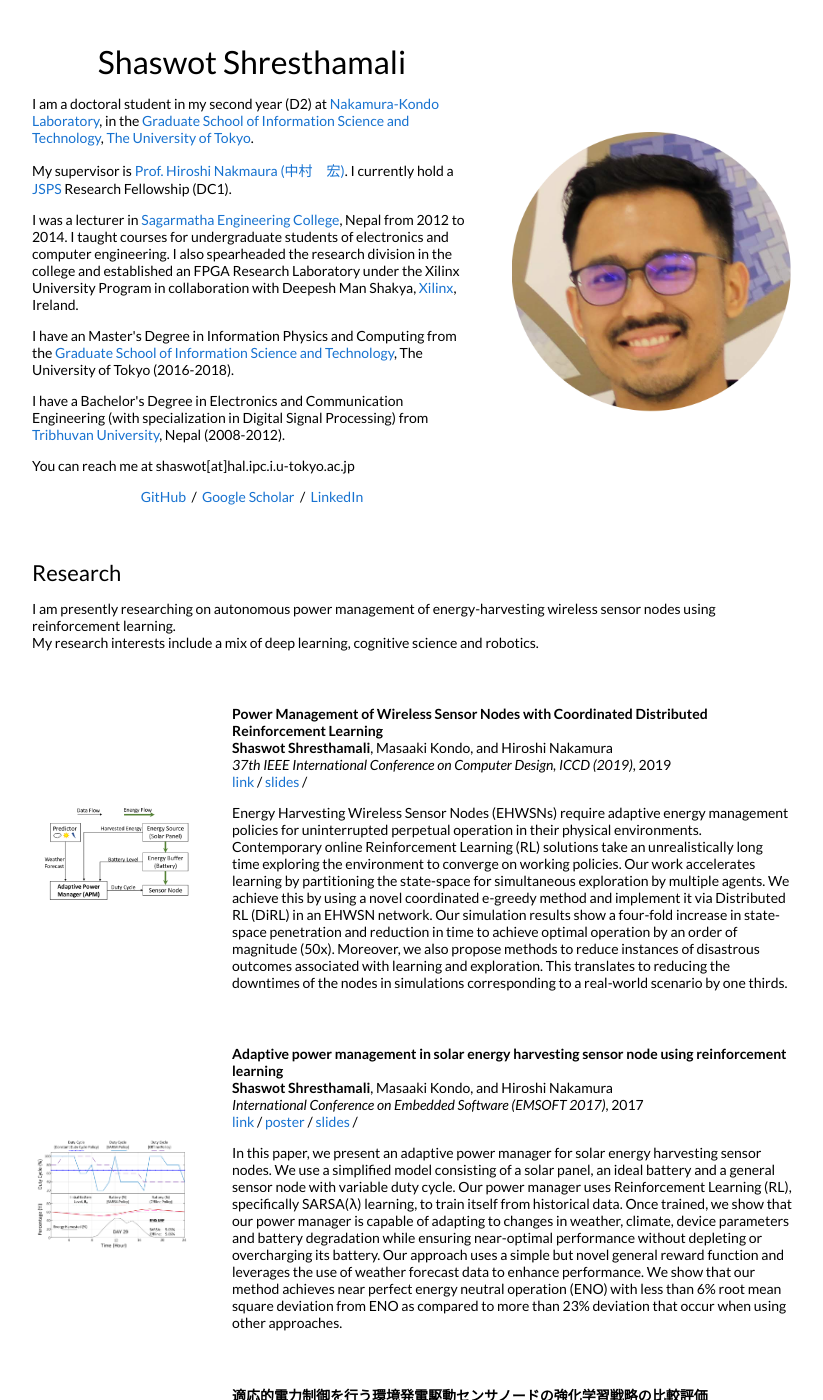
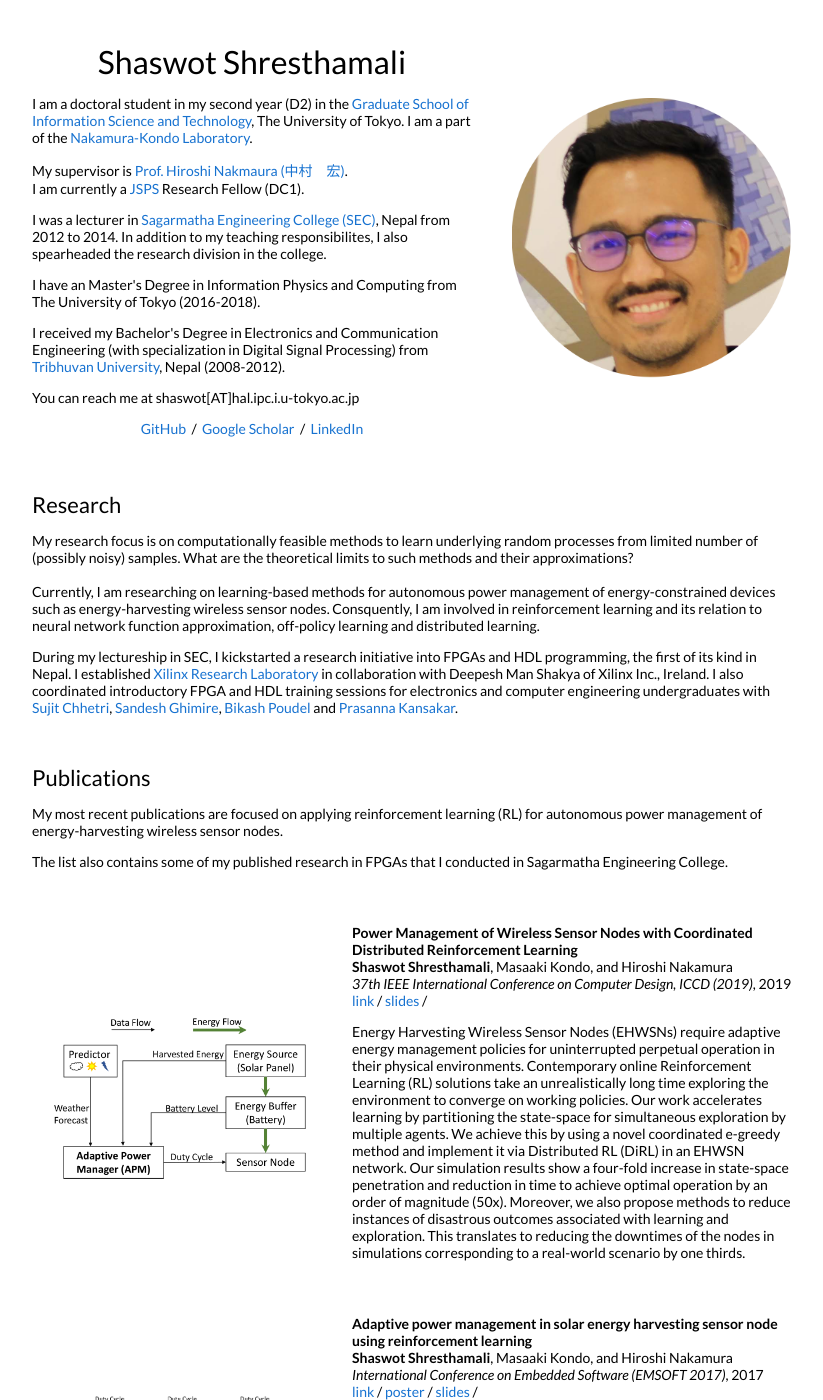
Before and after one commit to shaswot/shaswot.github.io, a Jekyll site: the page built from _posts/2019-11-17-iccd2019.markdown, in a window 1280 px wide and 1400 px high. Shown: the whole window, without its empty margins (228-1051 px from the left). Built offline with Jekyll 4.4.1, drawn with Linux system fonts in a browser that asks for light colours; some of the changed text lies outside the part shown.

Commit message:
update mar-26

```diff
--- a/_layouts/default.html
+++ b/_layouts/default.html
@@ -27,31 +27,32 @@
               <h1>
                 Shaswot Shresthamali
               </h1>
-              <p>I am a doctoral student in my second year (D2) at <a href="http://www.hal.ipc.i.u-tokyo.ac.jp/index-e.html">Nakamura-Kondo Laboratory</a>,
-                in the <a href="https://www.i.u-tokyo.ac.jp/index_e.shtml">Graduate School of Information Science and Technology</a>,
-                <a href="https://www.u-tokyo.ac.jp/en/index.html">The University of Tokyo</a>.
+              <p>I am a doctoral student in my second year (D2) in the
+                 <a href="https://www.i.u-tokyo.ac.jp/index_e.shtml">Graduate School of
+                   Information Science and Technology</a>, The University of Tokyo.
+                I am a part of the <a href="http://www.hal.ipc.i.u-tokyo.ac.jp/index-e.html">Nakamura-Kondo Laboratory</a>.
               </p>
               <p>
-                My supervisor is <a href="http://www.hal.ipc.i.u-tokyo.ac.jp/~nakamura/index-e.html"> Prof. Hiroshi Nakmaura (中村　宏)</a>. I currently hold
-                a <a href="https://www.jsps.go.jp/english/index.html">JSPS </a> Research Fellowship (DC1).
+                My supervisor is <a href="http://www.hal.ipc.i.u-tokyo.ac.jp/~nakamura/index-e.html"> Prof. Hiroshi Nakmaura (中村　宏)</a>.
+                <!-- I have collaborated extensively with <a href="http://www.hal.ipc.i.u-tokyo.ac.jp/~kondo/index.html">Assoc. Prof. Masaaki Kondo (近藤　正章) </a>,  -->
+                <!-- who was also my co-supervisor in my Master's program with Prof. Nakamura. -->
+                <br>
+                I am currently a <a href="https://www.jsps.go.jp/english/index.html">JSPS </a> Research Fellow (DC1).
               </p>
               <p>
 
-                I was a lecturer in <a href="http://sagarmatha.edu.np/">Sagarmatha Engineering College</a>, Nepal from 2012 to 2014.
-                I taught courses for undergraduate students of electronics and computer engineering.
-                I also spearheaded the research division in the college and established an FPGA Research Laboratory under the Xilinx University Program
-                in collaboration with Deepesh Man Shakya, <a href="https://www.xilinx.com/">Xilinx</a>, Ireland.
+                I was a lecturer in <a href="http://sagarmatha.edu.np/">Sagarmatha Engineering College (SEC)</a>, Nepal from 2012 to 2014.
+                In addition to my teaching responsibilites, I also spearheaded the research division in the college.
               </p>
               <p>
-                I have an Master's Degree in Information Physics and Computing from the
-                <a href="https://www.i.u-tokyo.ac.jp/index_e.shtml">Graduate School of Information Science and Technology</a>, The University of Tokyo</a> (2016-2018).
+                I have an Master's Degree in Information Physics and Computing from The University of Tokyo</a> (2016-2018).
               </p>
               <p>
-                I have a Bachelor's Degree in Electronics and Communication Engineering (with specialization in Digital Signal Processing)
+                I received my Bachelor's Degree in Electronics and Communication Engineering (with specialization in Digital Signal Processing)
                 from <a href="http://doece.pcampus.edu.np/">Tribhuvan University</a>, Nepal (2008-2012).
               </p>
               <p>
-                You can reach me at shaswot[at]hal.ipc.i.u-tokyo.ac.jp
+                You can reach me at shaswot[AT]hal.ipc.i.u-tokyo.ac.jp
               </p>
               <p style="text-align:center">
                 <a href="https://github.com/shaswot">GitHub</a> &nbsp;/&nbsp;
@@ -70,10 +71,41 @@
             <td style="padding:2.5%;width:100%;vertical-align:middle">
               <h2>Research</h2>
               <p>
-                I am presently researching on autonomous power management of energy-harvesting wireless sensor nodes using reinforcement learning.
+                My research focus is on computationally feasible methods to learn underlying random processes
+                from limited number of (possibly noisy) samples. What are the theoretical limits to such methods and their approximations?
+
+
+                <!-- I am interested in self-adaptive learning systems and their ability to learn general functions to deal with
+                dynamic -->
                 <br>
-                My research interests include a mix of deep learning, cognitive science and robotics.
+                <br>
+                Currently, I am researching on learning-based methods for autonomous power management
+                of energy-constrained devices such as energy-harvesting wireless sensor nodes.
+
+                Consquently, I am involved in reinforcement learning and its relation to neural network function approximation,
+                off-policy learning and distributed learning.
               </p>
+              <p>
+                During my lectureship in SEC, I kickstarted a research initiative into FPGAs and HDL programming,
+                the first of its kind in Nepal. I established <a href="https://www.facebook.com/XRLab">Xilinx Research Laboratory</a>
+                in collaboration with Deepesh Man Shakya of Xilinx Inc., Ireland. I also coordinated introductory FPGA and HDL training
+                sessions for electronics and computer engineering undergraduates with
+                <a href="https://www.linkedin.com/in/sujito/">Sujit Chhetri</a>,
+                <a href="http://www.sandeshgh.com/">Sandesh Ghimire</a>,
+                <a href="https://www.linkedin.com/in/bpoudel7/">Bikash Poudel</a> and
+                <a href="https://scholar.google.com/citations?user=tKbBTUIAAAAJ&hl=en">Prasanna Kansakar</a>.
+              </p>
+              <br>
+              <br>
+              <h2>Publications</h2>
+              <p>
+                My most recent publications are focused on applying reinforcement learning (RL) for autonomous power
+                management of energy-harvesting wireless sensor nodes.
+              </p>
+              <p>
+                The list also contains some of my published research in FPGAs that I conducted in Sagarmatha Engineering College.
+              </p>
+
             </td>
           </tr>
         </table>
@@ -83,7 +115,7 @@
           {% for cat in post.categories %}
           {% if cat == 'research' %}
           <tr>
-            <td style="padding:2.5%;width:25%;vertical-align:middle;min-width:120px">
+            <td style="padding:2.5%;width:40%;vertical-align:middle;min-width:120px">
               <img src="{{post.image}}" alt="project image" style="width:auto; height:auto; max-width:100%;" />
             </td>
             <td style="padding:2.5%;width:75%;vertical-align:middle">
```
Also changed, not shown: _posts/2014-11-01-kec2014.markdown (added, +18 -0 lines), images/kec-2014.png (added), 1 other file.
